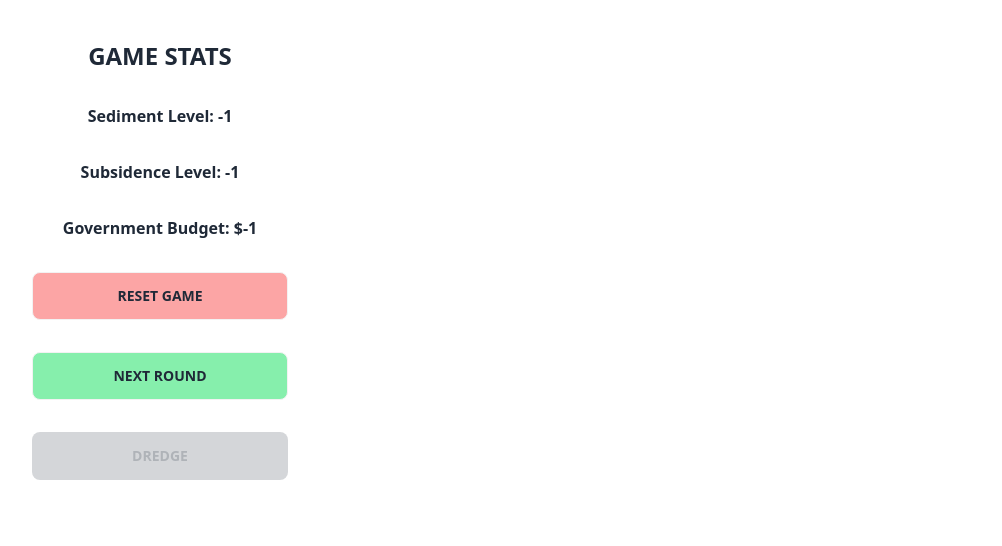
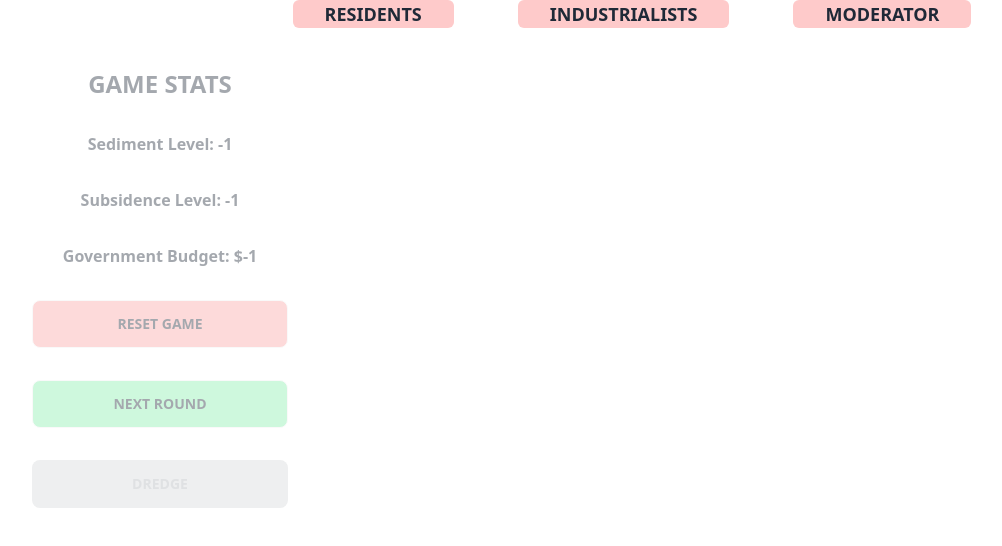
Before and after one commit to ErnestCuong/subsidence-game, a React (Create React App) app: page / in a window 1280 px wide. Shown: the top 546 px of the page, without its empty margins (8-1010 px from the left). Built offline with nearby package versions, Linux system fonts and the light colour scheme; no server answers.

Commit message:
Implement Player Type

```diff
--- a/src/containers/Board.js
+++ b/src/containers/Board.js
@@ -8,6 +8,12 @@ const MAX_RAIN = 25;
 const DREDGE_EFFECT = 10;
 const DREDGE_COST = 10;
 const DREDGE_PER_ROUND = 1;
+
+export const PlayerType = {
+  RESIDENTS: 'residents',
+  INDUSTRIALISTS: 'industrialists',
+  MODERATOR: 'moderator',
+};
 
 const Board = () => {
   const [resetFlag, setResetFlag] = useState(0);
@@ -36,7 +42,7 @@ const Board = () => {
       setGovBudget(res.govBudget)
     }
     fetchData()
-  },[])
+  }, [])
 
   useEffect(() => {
     if (sediment === -1 && subsidence === -1 && govBudget === -1) {
@@ -150,9 +156,18 @@ const Board = () => {
     setGovBudget(govBudget - DREDGE_COST);
   };
 
+  const [player, setPlayer] = useState('');
+
   return (
+    <div className="flex flex-col">
+      <div className="w-full">
+        {player.length === 0 && Object.entries(PlayerType).map(([key, value]) => <button key={key} className="rounded-md px-8 mx-8 bg-red-200 text-lg font-bold" onClick={() => setPlayer(value)}>{key}</button>)}
+        {player.length > 0 && <p className="text-lg font-bold">{`Current Role: ${player}`}</p>}
+      </div>
       <div className="flex flex-row items-start mx-10 mt-10 gap-8">
-      <div className="flex flex-col gap-8 items-center justify-center w-64">
+
+
+        <div className={`flex flex-col gap-8 items-center justify-center w-64 ${player === PlayerType.MODERATOR ? '' : 'pointer-events-none opacity-40'}`}>
           {/* <div className="flex gap-20 items-center justify-center w-full"> */}
           <p className="font-bold text-2xl">GAME STATS</p>
           <p className="font-semibold">{`Sediment Level: ${sediment}`}</p>
@@ -188,6 +203,7 @@ const Board = () => {
             addSediment={setSediment1}
             increaseSubsidence={setSubsidence1}
             payTax={setTax1}
+            player={player}
           />
           <Table
             id="corporate"
@@ -200,9 +216,11 @@ const Board = () => {
             addSediment={setSediment2}
             increaseSubsidence={setSubsidence2}
             payTax={setTax2}
+            player={player}
           />
         </div>
         <Toaster />
+      </div>
     </div>
   );
 };
--- a/src/containers/Table.js
+++ b/src/containers/Table.js
@@ -231,6 +231,7 @@ const Table = ({
   addSediment,
   increaseSubsidence,
   payTax,
+  player
 }) => {
   const [grid, setGrid] = useState(
     // JSON.parse(localStorage.getItem(id))?.grid ?? getNewGrid()
@@ -464,7 +465,7 @@ const Table = ({
 
   return (
     <>
-      {grid && (<div className={`inline-container flex-shrink-0 flex flex-row`}>
+      {grid && (<div className={`inline-container flex-shrink-0 flex flex-row ${player === role ? '' : 'pointer-events-none opacity-40'}`}>
         {isRotated && (
           <ActionBar
             selectedType={selectedType}
```
Lines whose indentation alone changed are shown as unchanged.
